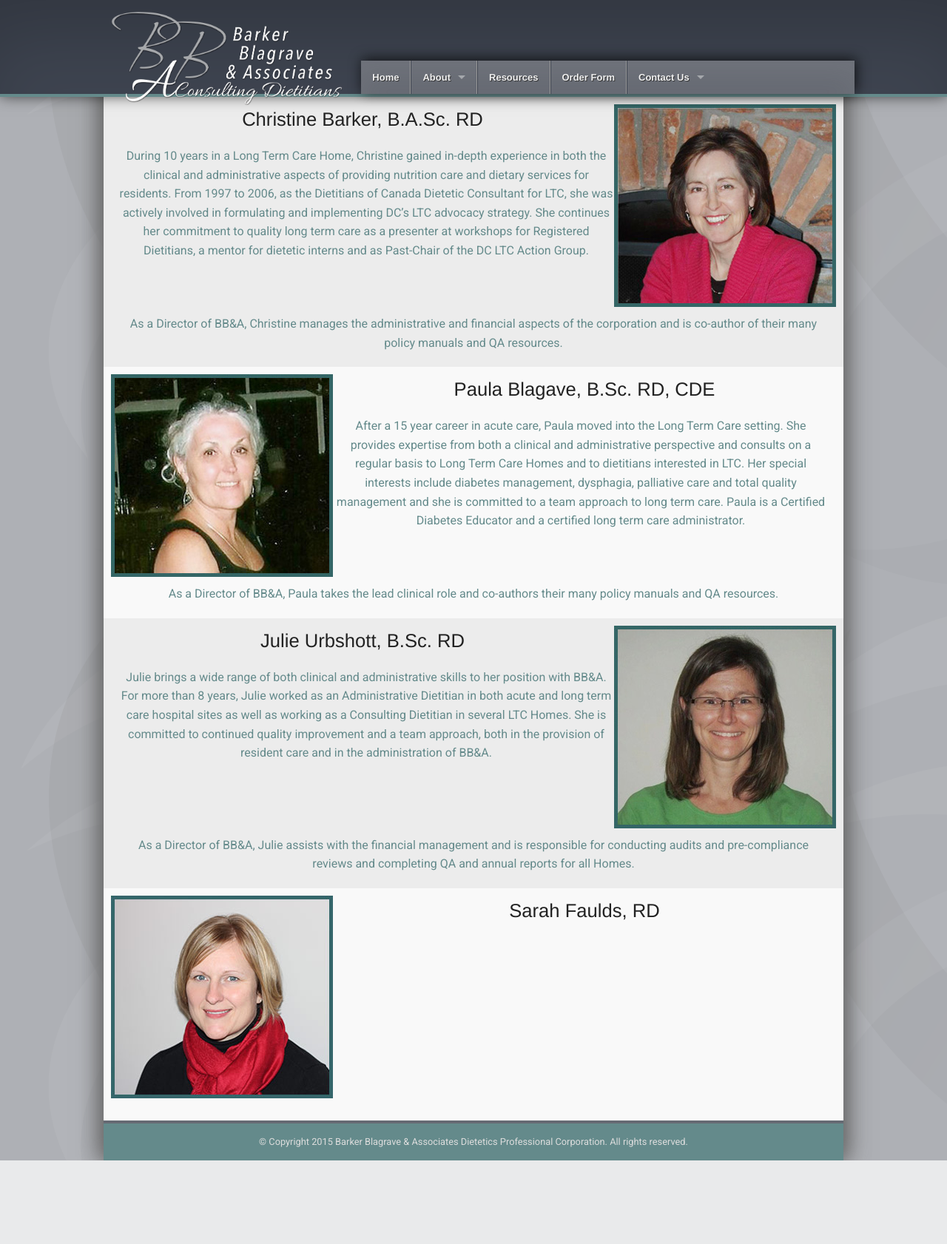
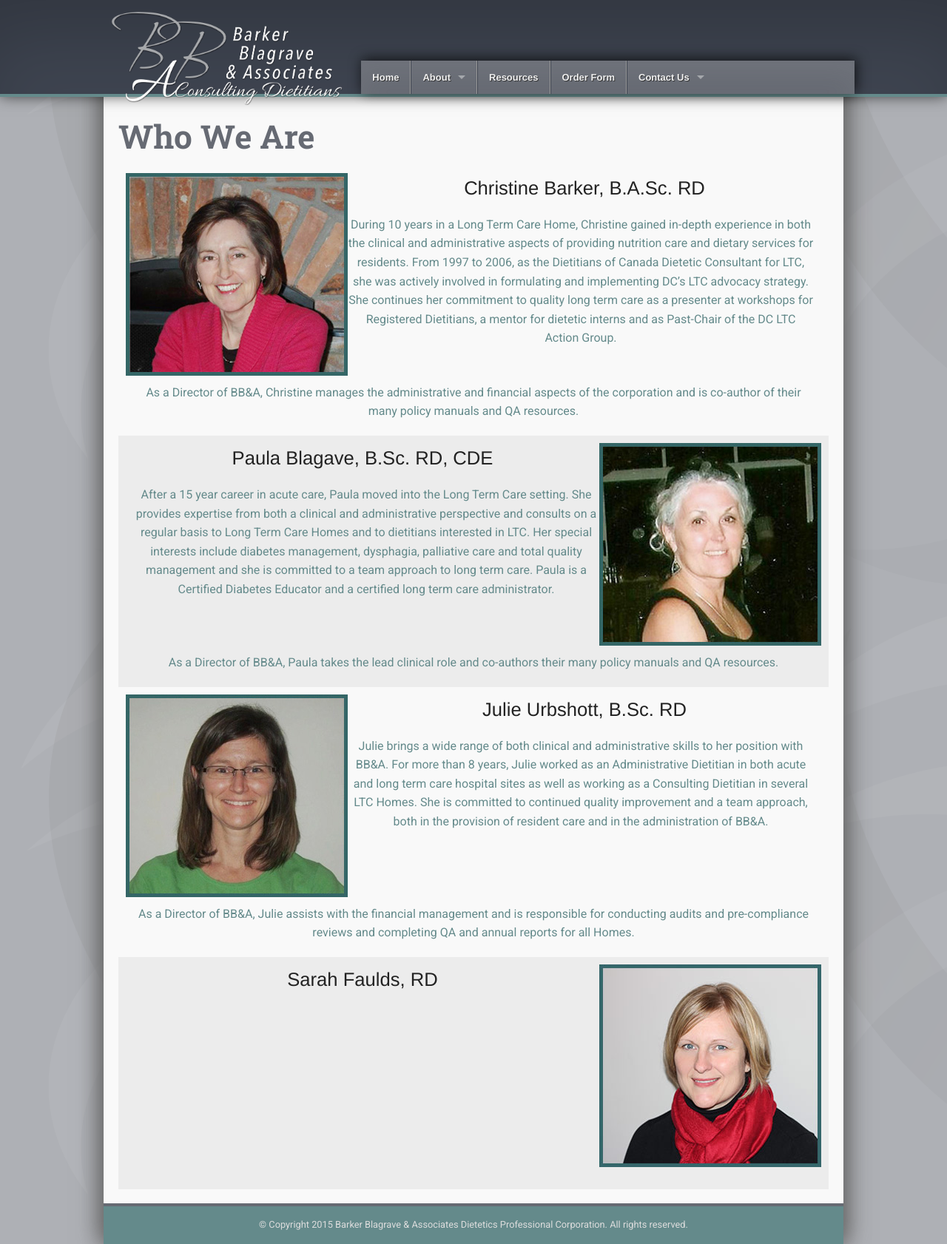
Before and after one commit to ryanmchale258/bba, a CodeIgniter app: page /index.php/staff in a window 1280 px wide. Shown: the whole page at 74% size. Before the commit the page ends 1569 px from the top, so only its background shows below. Run offline with CodeIgniter, Linux system fonts and the light colour scheme.

Commit message:
Body padding

```diff
--- a/application/views/about/services.php
+++ b/application/views/about/services.php
@@ -1,4 +1,4 @@
-<div>
+<div class="bodycontent">
 	<section class="about row" data-equalizer>
 		<h1>What we do</h1>
 		<p>
--- a/application/views/home/content.php
+++ b/application/views/home/content.php
@@ -1,4 +1,4 @@
-<div class="row">
+<div class="row bodycontent">
 	<div id="pagecontent" class="small-12 medium-8 columns">
 		<p>
 			Barker Blagrave &amp; Associates Dietetics Professional Corporation (BB&amp;A) is a team of qualified health care professionals who specialize in providing dietitian services to Long Term Care Homes. Currently, the Directors and Associates consult to several Long Term Care Homes across central and South-Western Ontario.
--- a/application/views/staff/contact.php
+++ b/application/views/staff/contact.php
@@ -1,4 +1,4 @@
-<div id="staffContact-wrap">
+<div id="staffContact-wrap" class="bodycontent">
 	<article class="small-12 text-center columns companyContact">
 		<h2><?php echo $company->company_name; ?></h2>
 		<p>
--- a/application/views/staff/content.php
+++ b/application/views/staff/content.php
@@ -1,4 +1,5 @@
-<div class="row">
+<div class="row bodycontent">
+	<h1>Who We Are</h1>
 <?php foreach($stafflist as $row): ?>
 	<article class="small-12 columns bio">
 		<img src="<?php echo base_url() . 'img/' . $row->staffbios_photo; ?>">
--- a/application/views/template/content.php
+++ b/application/views/template/content.php
@@ -1,4 +1,4 @@
-<div class="row">
+<div class="row bodycontent">
 
 		<h1><?php echo $pgdata->pages_title; ?></h1>
 	<div>
--- a/application/views/testimonials/content.php
+++ b/application/views/testimonials/content.php
@@ -1,4 +1,5 @@
-<div id="testimonials" class="row">
+<div id="testimonials" class="row bodycontent">
+	<h1>Testimonials</h1>
 	<?php foreach($arrTestimonials as $row): ?>
 		<article class="small-12 columns">
 			<?php echo $row->testimonials_content; ?>
--- a/css/style.css
+++ b/css/style.css
@@ -329,6 +329,10 @@ footer p {
 .services {
 }
 
+.bodycontent {
+	padding: 20px;
+}
+
 @media screen and (min-width:640px){
 	.staffContact:nth-child(even) {
 		background-color: #f9f9f9;
```
